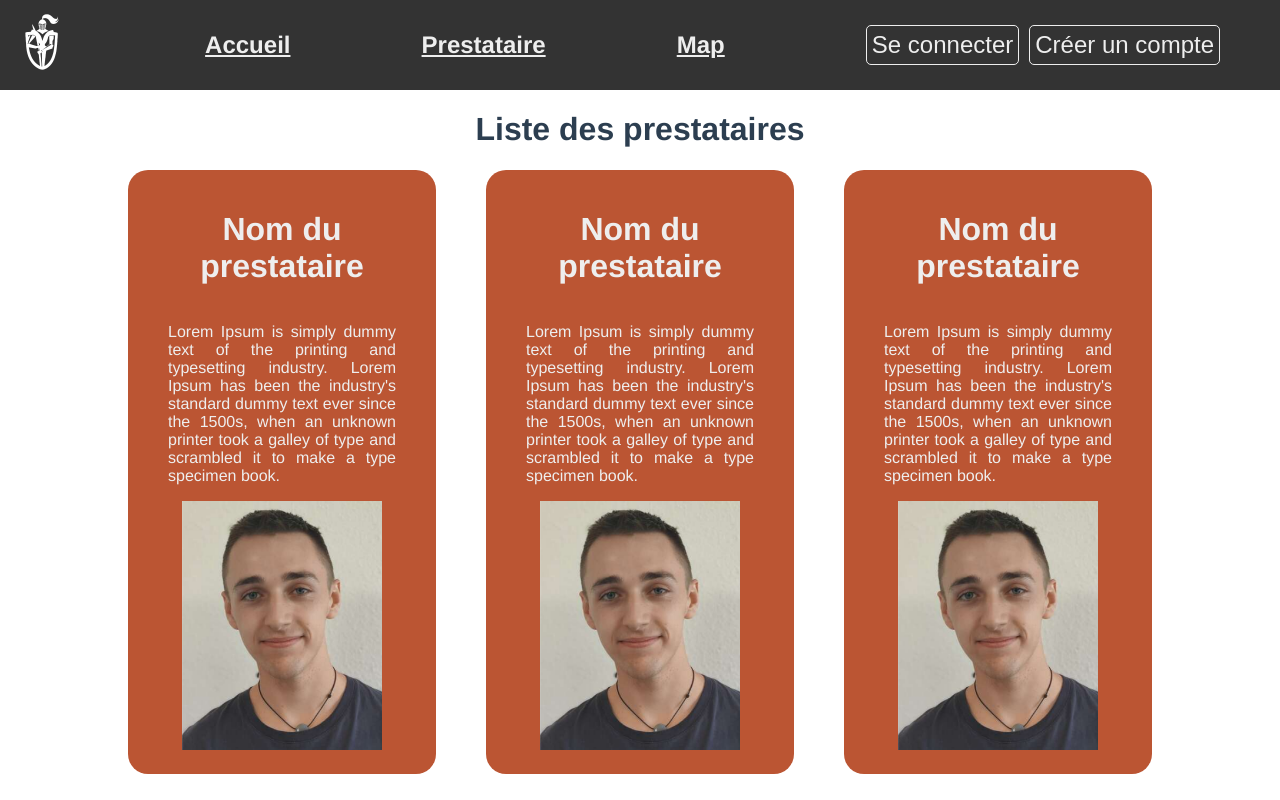
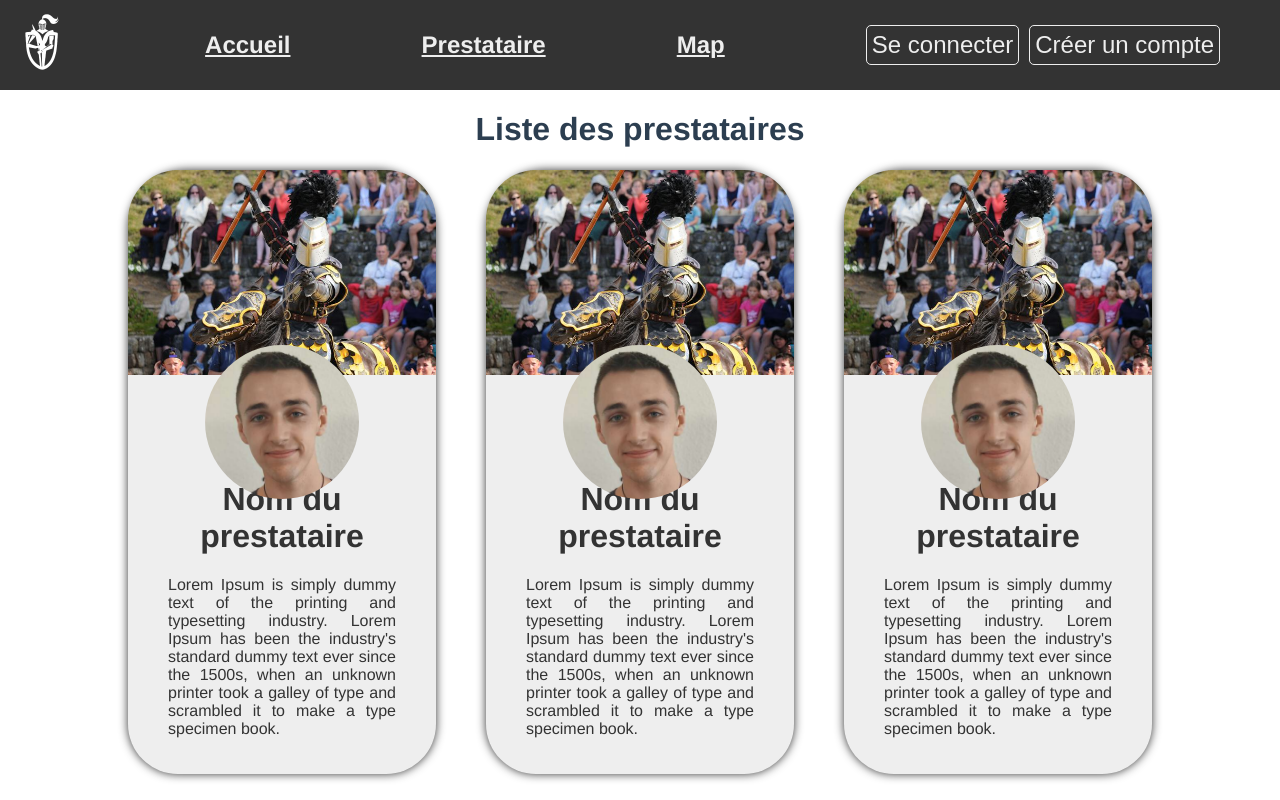
Before and after one commit to ThomasG1raud/saes3_vue, a Vue app: page /#/prestataire in a window 1280 px wide. Shown: the top 800 px of the page. Built offline with nearby package versions, Linux system fonts and the light colour scheme.

Commit message:
improve style in card in PrestataireView.vue

```diff
--- a/src/components/HeaderView.vue
+++ b/src/components/HeaderView.vue
@@ -4,7 +4,7 @@
       <a class="item" href="/">
         <img src="../assets/logo_sae_white.png" alt="logo_sae_black" id="logo_navbar">
       </a>
-      <a class="item" href="/">Accueil</a>
+      <a class="item" href="#/">Accueil</a>
       <a class="item" href="#/prestataire">Prestataire</a>
       <a class="item" href="#/map">Map</a>
       <div v-if="connected == 0" class="item">
--- a/src/components/MapView.vue
+++ b/src/components/MapView.vue
@@ -4,7 +4,7 @@
       <img src="../assets/carte.png" alt="carte" id="carte">
     </div>
     <div>
-      <CardPrestataireView link-card="/" image-card="prestataire.png" title-card="Prestataire"
+      <CardPrestataireView link-card="#/" image-card="prestataire.png" title-card="Prestataire"
                         text-card="C'est le meilleur prestataire du parc."/>
     </div>
   </div>
--- a/src/views/HomeView.vue
+++ b/src/views/HomeView.vue
@@ -6,11 +6,11 @@
 
     <section>
       <div class="grid" id="grid">
-        <CardActivityView link-card="#" image-card="activite.png" title-card="Activités"
+        <CardActivityView link-card="#/" image-card="activite.png" title-card="Activités"
                           text-card="Découvrez les anciennes méthodes de la  sculpture, de la forge ou encore de la caligraphie"/>
-        <CardActivityView link-card="#" image-card="spectacle.png" title-card="Spectacles"
+        <CardActivityView link-card="#/" image-card="spectacle.png" title-card="Spectacles"
                           text-card="Assistez aux combats de preux chevaliers, ecoutez la musique des temps anciens ou bien encore venez découvrir la vie des habitants du Moyen-age"/>
-        <CardActivityView link-card="#" image-card="boutique.png" title-card="Boutiques, restauration"
+        <CardActivityView link-card="#/" image-card="boutique.png" title-card="Boutiques, restauration"
                           text-card="Prenez plaisir à découvrir la cuisine antique et ses saveurs authentique, ou offrez-vous un petit plaisir dans l'une de nos nombreuses boutiques"/>
       </div>
     </section>
--- a/src/views/PrestataireView.vue
+++ b/src/views/PrestataireView.vue
@@ -6,10 +6,15 @@
     <div class="grid">
       <a v-for="(prestataire, index) in getAllPrestataire" :key="index" class="linkCard" :href="'#/prestataire/'+prestataire.id">
         <div class="card">
-          <h1 class="titleCard">{{ prestataire.name }}</h1>
-          <p class="textCard">{{ prestataire.text }}</p>
-          <div class="m-auto">
-            <img :src="require('../assets/'+prestataire.image)" alt="image card">
+          <div class="stand">
+            <img :src="require('../assets/'+prestataire.imageStand)" alt="image stand" class="stand">
+          </div>
+          <div class="prestataire">
+            <img :src="require('../assets/'+prestataire.imagePrestataire)" alt="image prestataire">
+          </div>
+          <div class="p-20">
+            <h1 class="titleCard">{{ prestataire.name }}</h1>
+            <p class="textCard">{{ prestataire.text }}</p>
           </div>
         </div>
       </a>
@@ -26,31 +31,36 @@ export default {
         {
           name: "Nom du prestataire",
           text: "Lorem Ipsum is simply dummy text of the printing and typesetting industry. Lorem Ipsum has been the industry's standard dummy text ever since the 1500s, when an unknown printer took a galley of type and scrambled it to make a type specimen book.",
-          image: "prestataire.png",
+          imagePrestataire: "prestataire.png",
+          imageStand: "stand.png",
           id: "1"
         },
         {
           name: "Nom du prestataire",
           text: "Lorem Ipsum is simply dummy text of the printing and typesetting industry. Lorem Ipsum has been the industry's standard dummy text ever since the 1500s, when an unknown printer took a galley of type and scrambled it to make a type specimen book.",
-          image: "prestataire.png",
+          imagePrestataire: "prestataire.png",
+          imageStand: "stand.png",
           id: "2"
         },
         {
           name: "Nom du prestataire",
           text: "Lorem Ipsum is simply dummy text of the printing and typesetting industry. Lorem Ipsum has been the industry's standard dummy text ever since the 1500s, when an unknown printer took a galley of type and scrambled it to make a type specimen book.",
-          image: "prestataire.png",
+          imagePrestataire: "prestataire.png",
+          imageStand: "stand.png",
           id: "3"
         },
         {
           name: "Nom du prestataire",
           text: "Lorem Ipsum is simply dummy text of the printing and typesetting industry. Lorem Ipsum has been the industry's standard dummy text ever since the 1500s, when an unknown printer took a galley of type and scrambled it to make a type specimen book.",
-          image: "prestataire.png",
+          imagePrestataire: "prestataire.png",
+          imageStand: "stand.png",
           id: "4"
         },
         {
           name: "Nom du prestataire",
           text: "Lorem Ipsum is simply dummy text of the printing and typesetting industry. Lorem Ipsum has been the industry's standard dummy text ever since the 1500s, when an unknown printer took a galley of type and scrambled it to make a type specimen book.",
-          image: "prestataire.png",
+          imagePrestataire: "prestataire.png",
+          imageStand: "stand.png",
           id: "5"
         }
       ]
@@ -69,13 +79,16 @@ export default {
     margin: 20px 10%;
   }
   .card {
-    background-color: var(--primary);
-    color: var(--light);
-    border-radius: 20px;
-    padding: 20px;
+    height: 100%;
+    max-width: max-content;
+    background-color: var(--light);
+    color: var(--dark);
+    border-radius: 60px 60px 50px 50px;
     transition-duration: 1s;
     display: flex;
     flex-direction: column;
+    box-shadow: 0 0 10px var(--dark);
+    position: relative;
   }
   .textCard {
     padding-left: 20px;
@@ -83,13 +96,29 @@ export default {
     text-align: justify;
   }
   img {
-    width: 200px;
+    width: 100%;
   }
-  .m-auto {
-    margin: auto;
+  .prestataire {
+    width: 50%;
+    aspect-ratio: 1;
+    overflow: hidden;
+    border-radius: 50%;
+    margin: 0 auto;
+    position: absolute;
+    left: 25%;
+    top: 175px;
   }
   a.linkCard {
     text-decoration: none;
     color: var(--light);
   }
+  div.stand {
+    margin-bottom: 60px;
+  }
+  img.stand {
+    border-radius: 50px 50px 0 0;
+  }
+  .p-20 {
+    padding: 20px;
+  }
 </style>
```
Also changed, not shown: src/assets/stand.png (added).
